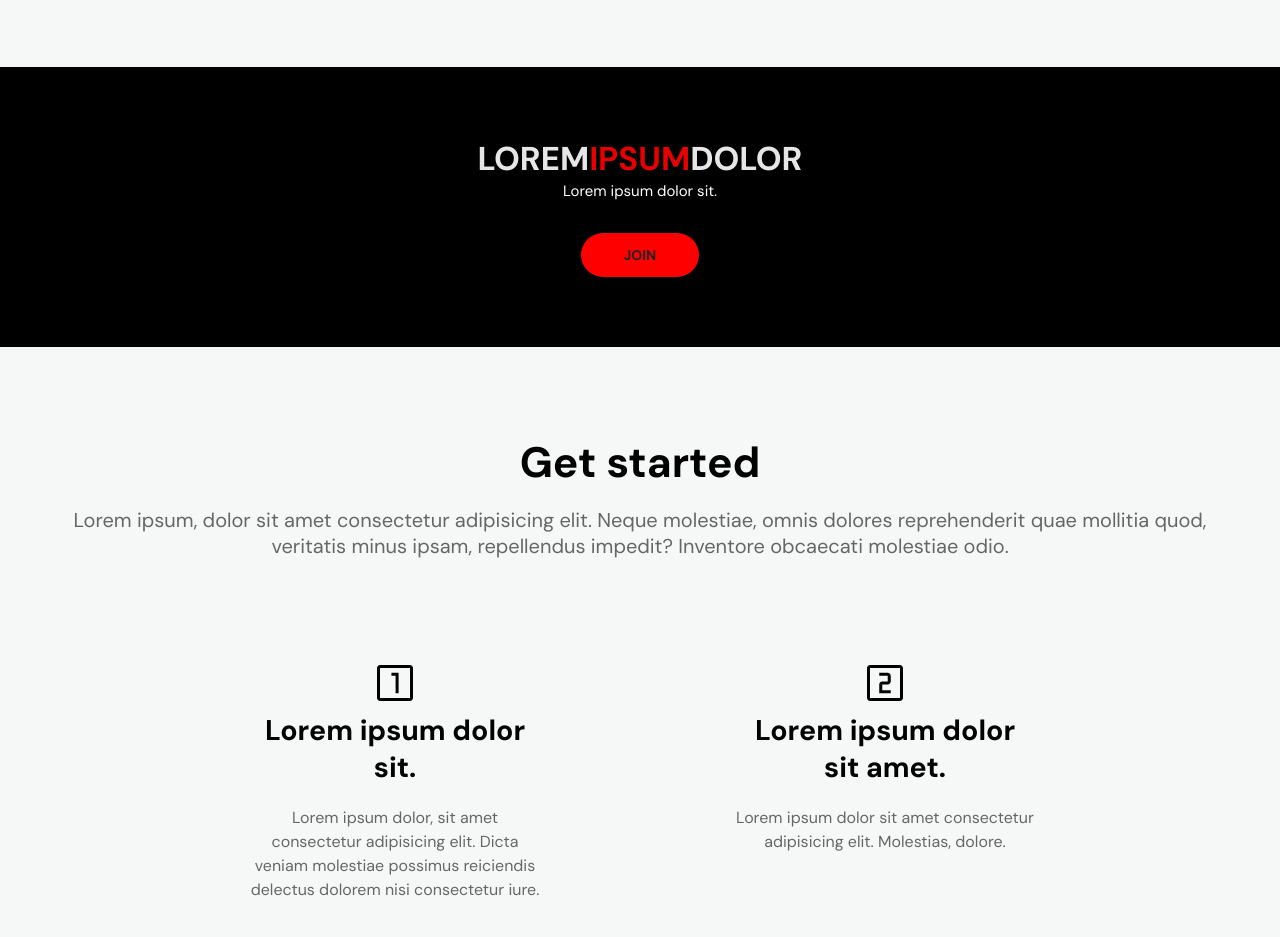
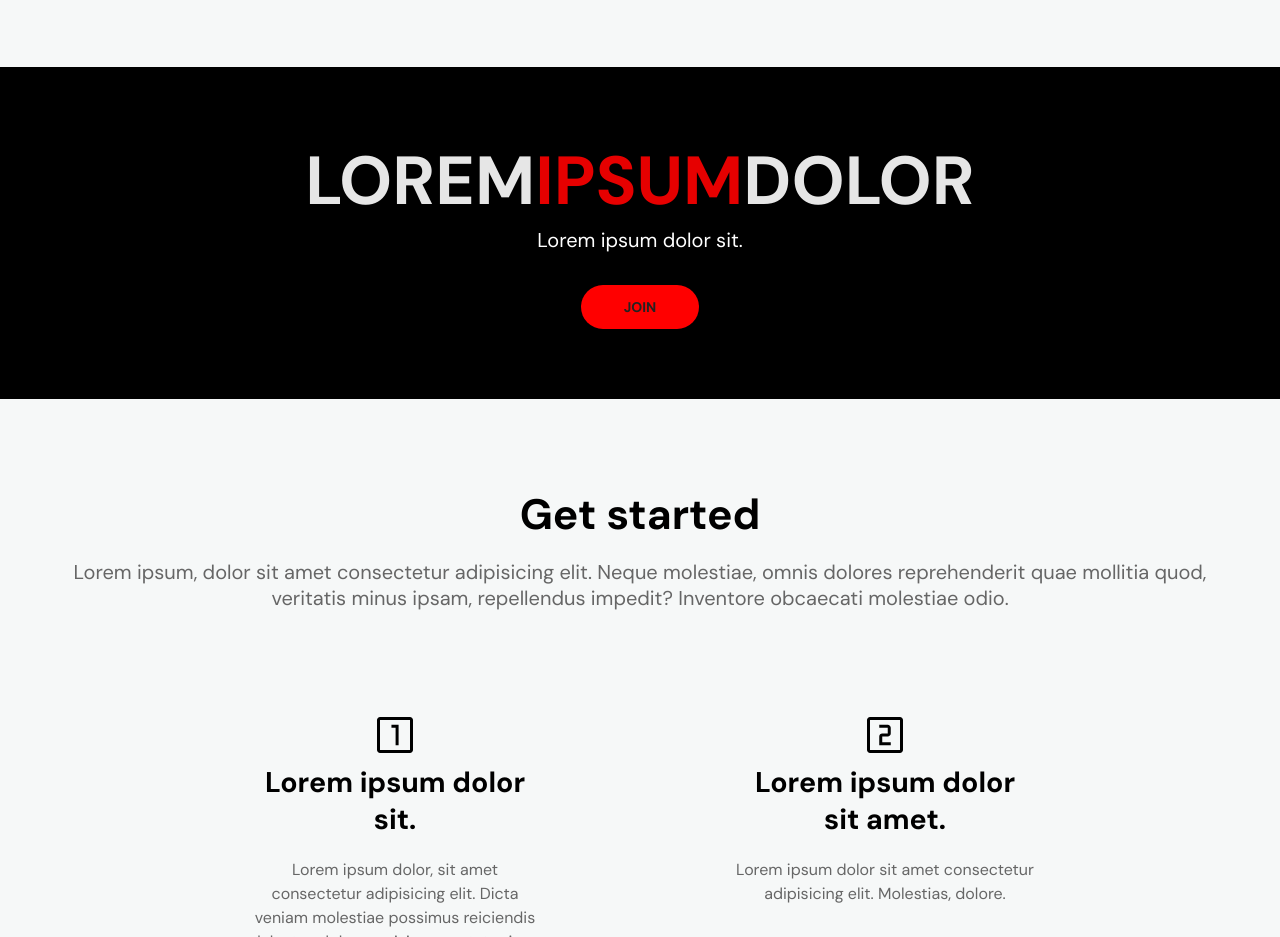
Before and after one commit to luizferw/kevin-s-template, a plain HTML site: page index.html in a window 1280 px wide. Shown: the part 1220-2157 px from the top of the page. Drawn offline with Linux system fonts and the light colour scheme.

Commit message:
Update style.css

```diff
--- a/style.css
+++ b/style.css
@@ -690,7 +690,7 @@ footer {
     padding-block: 7rem;
   }
 
-  #header h2 {
+  #header .content h2 {
     text-transform: uppercase;
 
     color: white;
@@ -704,7 +704,7 @@ footer {
     color: red;
   }
 
-  #header p {
+  #header .content p {
     color: white;
 
     font-size: 2rem;
```
